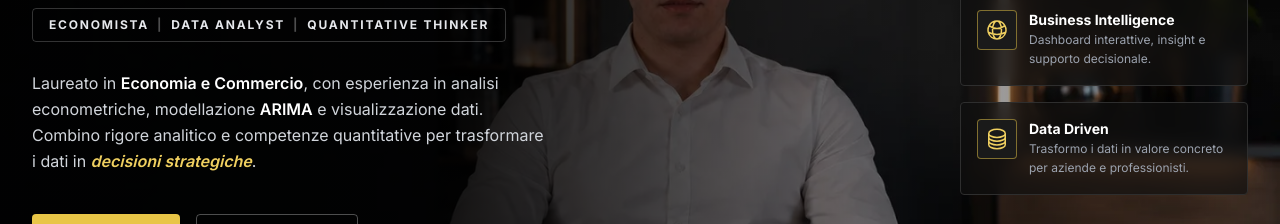
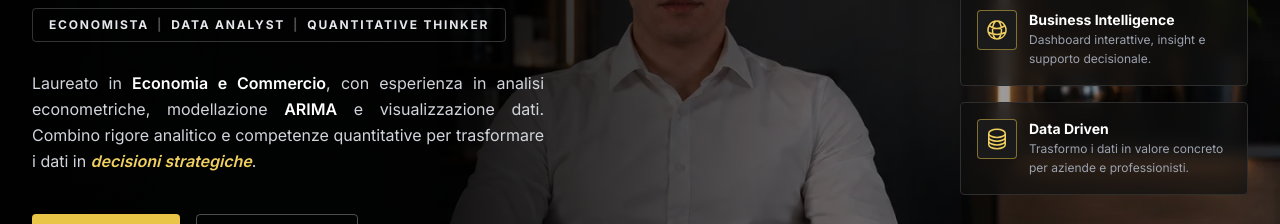
Before and after one commit to fortunatoantonio/portfolio, a React (Vite) app: page / in a window 1280 px wide. Shown: the part 360-584 px from the top of the page. Built offline with nearby package versions, Linux system fonts and the light colour scheme; no server answers.

Commit message:
fix: justify bio text, scroll arrow links to #about

```diff
--- a/src/components/Hero.jsx
+++ b/src/components/Hero.jsx
@@ -77,8 +77,8 @@ export default function Hero() {
               <span>Quantitative Thinker</span>
             </div>
 
-            {/* Bio formattata — parole chiave in grassetto dorato */}
-            <p className="text-muted-300 text-sm sm:text-base leading-relaxed mb-10">
+            {/* Bio formattata — parole chiave in grassetto dorato, testo giustificato */}
+            <p className="text-muted-300 text-sm sm:text-base leading-relaxed mb-10 text-justify">
               Laureato in <span className="text-white font-semibold">Economia e Commercio</span>,
               {' '}con esperienza in analisi econometriche,
               {' '}modellazione <span className="text-white font-semibold">ARIMA</span> e visualizzazione dati.
@@ -132,12 +132,12 @@ export default function Hero() {
         </div>
       </div>
 
-      {/* Scroll indicator */}
-      <div className="absolute bottom-6 left-1/2 -translate-x-1/2 text-white/30 animate-bounce">
+      {/* Scroll indicator — porta al Profilo Professionale */}
+      <a href="#about" className="absolute bottom-6 left-1/2 -translate-x-1/2 text-white/30 hover:text-gold-400 animate-bounce transition-colors" aria-label="Scorri al profilo">
         <svg className="w-5 h-5" fill="none" stroke="currentColor" strokeWidth={2} viewBox="0 0 24 24">
           <path strokeLinecap="round" strokeLinejoin="round" d="M19 9l-7 7-7-7" />
         </svg>
-      </div>
+      </a>
     </section>
   )
 }
```
